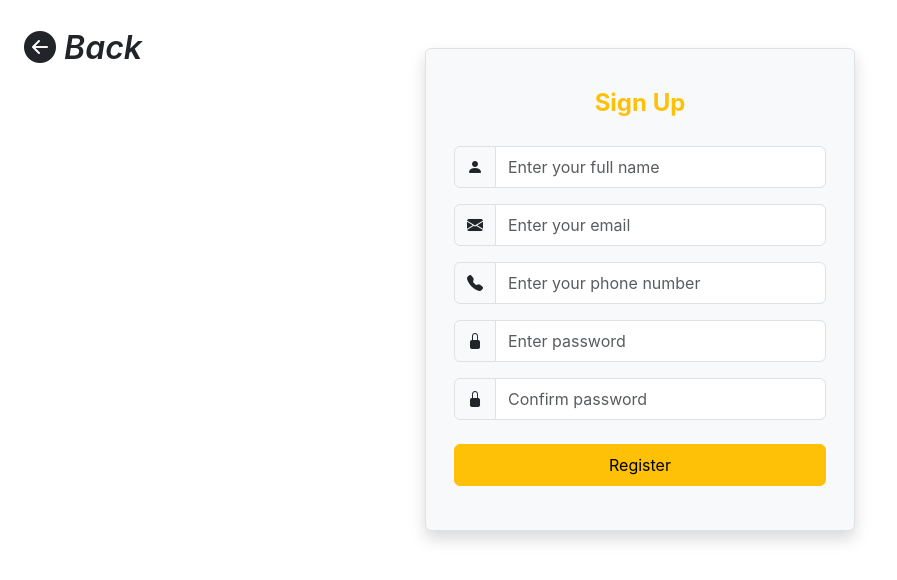
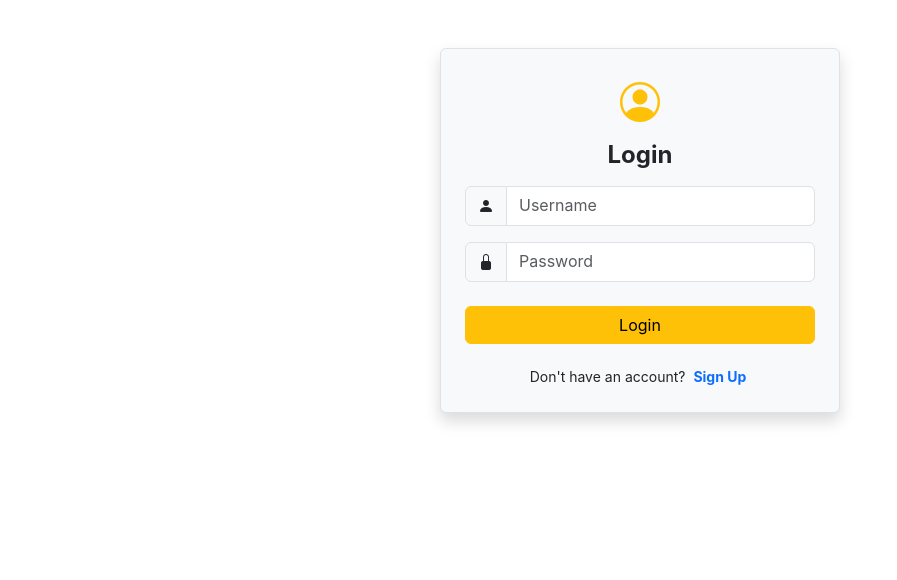
Before and after one commit to alexlison/blog-app-frontend, a React (Create React App) app: page / in a window 1280 px wide. Shown: the top 580 px of the page, without its empty margins (0-897 px from the left). Built offline with nearby package versions, Linux system fonts and the light colour scheme.

Commit message:
signIn Frond-End Completed

```diff
--- a/src/App.js
+++ b/src/App.js
@@ -1,13 +1,22 @@
 import logo from './logo.svg';
 import './App.css';
 import SignUp from './Components/SignUp';
+import SignIn from './Components/SignIn';
+import { BrowserRouter, Route, Routes } from 'react-router-dom';
+import CreatePost from './Components/CreatePost';
 
 function App() {
   return (
-    <div>
-      <SignUp />
 
-    </div>
+    <BrowserRouter>
+    <Routes>
+      <Route path='/' element={ <SignIn /> } />
+      <Route path='signUp' element={ <SignUp /> } />
+      <Route path='createPost' element={ <CreatePost /> } />
+
+    </Routes>
+    </BrowserRouter>
+
   );
 }
 
--- /dev/null
+++ b/src/Components/CreatePost.jsx
@@ -0,0 +1,9 @@
+import React from 'react'
+
+const CreatePost = () => {
+  return (
+    <div>CreatePost</div>
+  )
+}
+
+export default CreatePost
--- /dev/null
+++ b/src/Components/SignIn.jsx
@@ -0,0 +1,96 @@
+import axios from 'axios'
+import React, { useState } from 'react'
+import { Link, useNavigate } from 'react-router-dom'
+
+const SignIn = () => {
+
+const navigate = useNavigate()
+
+const [input,changeInput] = useState(
+    { email: "", password:"" }
+)
+
+const inputHandler = (event) => {
+    changeInput({...input,[event.target.name] : event.target.value })
+
+}
+
+const readValues = () => {
+
+    axios.post("http://localhost:4000/signIn",input).then(
+        (response) => {
+
+            if (response.data.Status == "Invalid Email id") {
+
+                alert("Invalid Email id !")
+
+            } else if (response.data.Status == "InCorrect password" ) {
+                alert("InCorrect password !")
+
+            }else {
+
+                let token = response.data.token
+                let userId = response.data.userId
+                console.log("token -> ",token)
+                console.log("userId ->",userId)
+
+                sessionStorage.setItem("userId",userId)
+                sessionStorage.setItem("token",token)
+
+                navigate("/createPost")
+            }
+        }
+    ).catch(
+        (error) => {
+            console.log(error)
+        }
+    )
+
+}
+
+  return (
+    <div>
+      <div className="container mt-5 p-4 bg-light border rounded shadow" style={{ maxWidth: '400px' }}>
+
+     <div className="text-center mb-3">
+  <i className="bi bi-person-circle fs-1 text-warning"></i>
+  <h4 className="mt-2 fw-bold text-dark">Login</h4>
+</div>
+
+        <div className="row">
+          <div className="col col-12 col-sm-12 col-md-12 col-lg-12 col-xl-12 col-xxl-12">
+            <div className="row g-3">
+              <div className="col col-12">
+                <div className="input-group">
+                  <span className="input-group-text">
+                    <i className="bi bi-person-fill"></i>
+                  </span>
+                  <input type="text" className="form-control pb-2" placeholder="Username" name='email' value={input.email} onChange={inputHandler} />
+                </div>
+              </div>
+              <div className="col col-12">
+                <div className="input-group">
+                  <span className="input-group-text">
+                    <i className="bi bi-lock-fill"></i>
+                  </span>
+                  <input type="password" className="form-control pb-2" placeholder="Password" name='password' value={input.password} onChange={inputHandler}  />
+                </div>
+              </div>
+              <div className="col col-12 text-center">
+                <button className="btn btn-warning w-100  mt-2 mb-1" onClick={readValues}>Login</button>
+              </div>
+              <div className="col col-12 text-center">
+                <small>
+                  Don't have an account? <Link to="/signUp" className="text-decoration-none m-1 fw-bold"> Sign Up</Link>
+                </small>
+              </div>
+
+            </div>
+          </div>
+        </div>
+      </div>
+    </div>
+  )
+}
+
+export default SignIn
--- a/src/Components/SignUp.jsx
+++ b/src/Components/SignUp.jsx
@@ -1,5 +1,6 @@
 import axios from 'axios'
 import React, { useState } from 'react'
+import { Link } from 'react-router-dom'
 
 const SignUp = () => {
 
@@ -54,9 +55,9 @@ const readValues = () => {
     <div>
 
        <div className="container">
-          <a href="#" className="position-absolute top-0 start-0 m-4 fw-semibold text-dark text-decoration-none">
-            <i className="bi bi-arrow-left-circle-fill fs-2"> Back </i>
-          </a>
+          <Link to="/" className="position-absolute top-0 start-0 m-4 fw-semibold text-dark text-decoration-none">
+            <i className="bi bi-arrow-left-circle-fill fs-2"></i>
+          </Link>
 
        </div>
 
```
